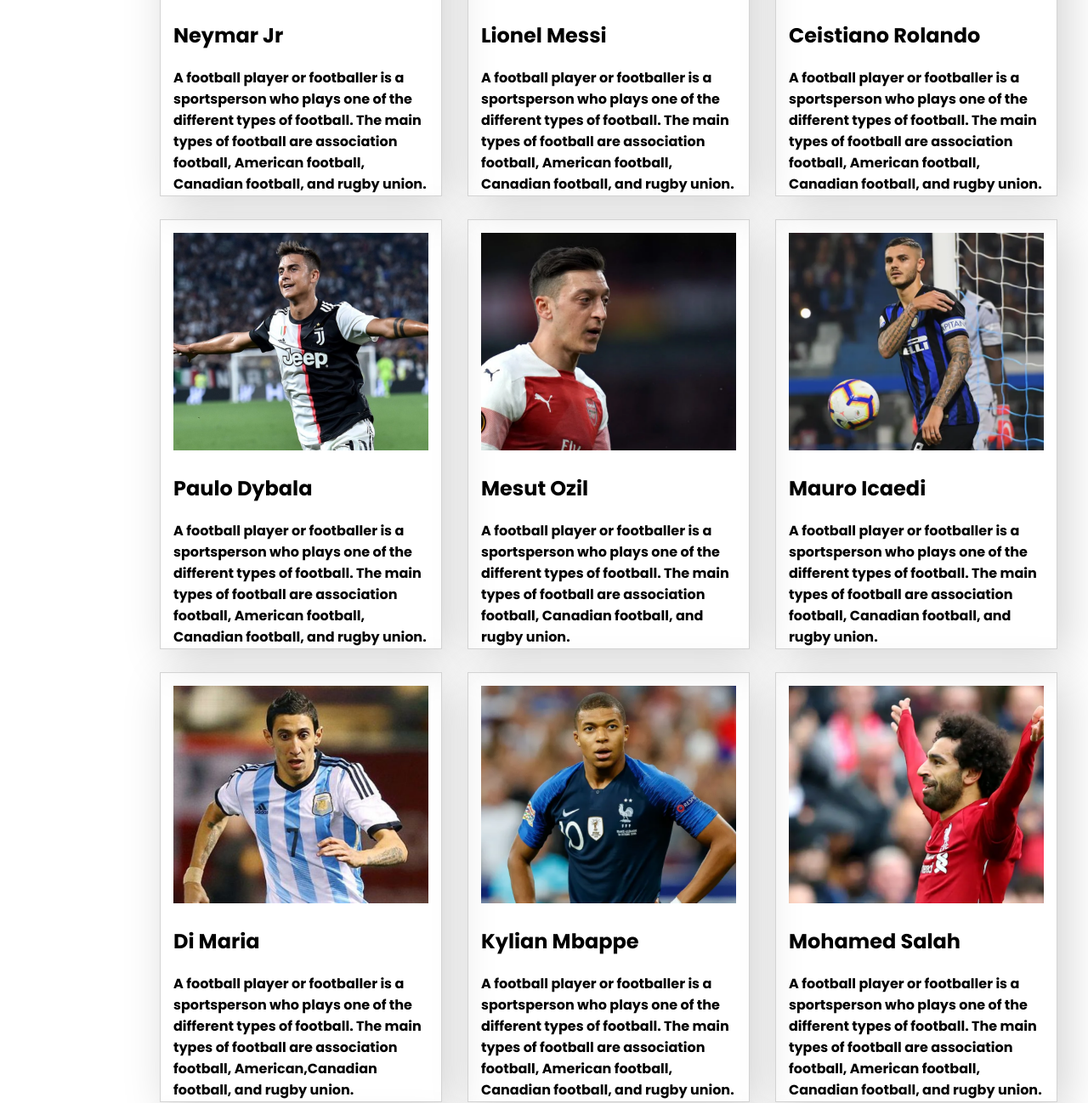
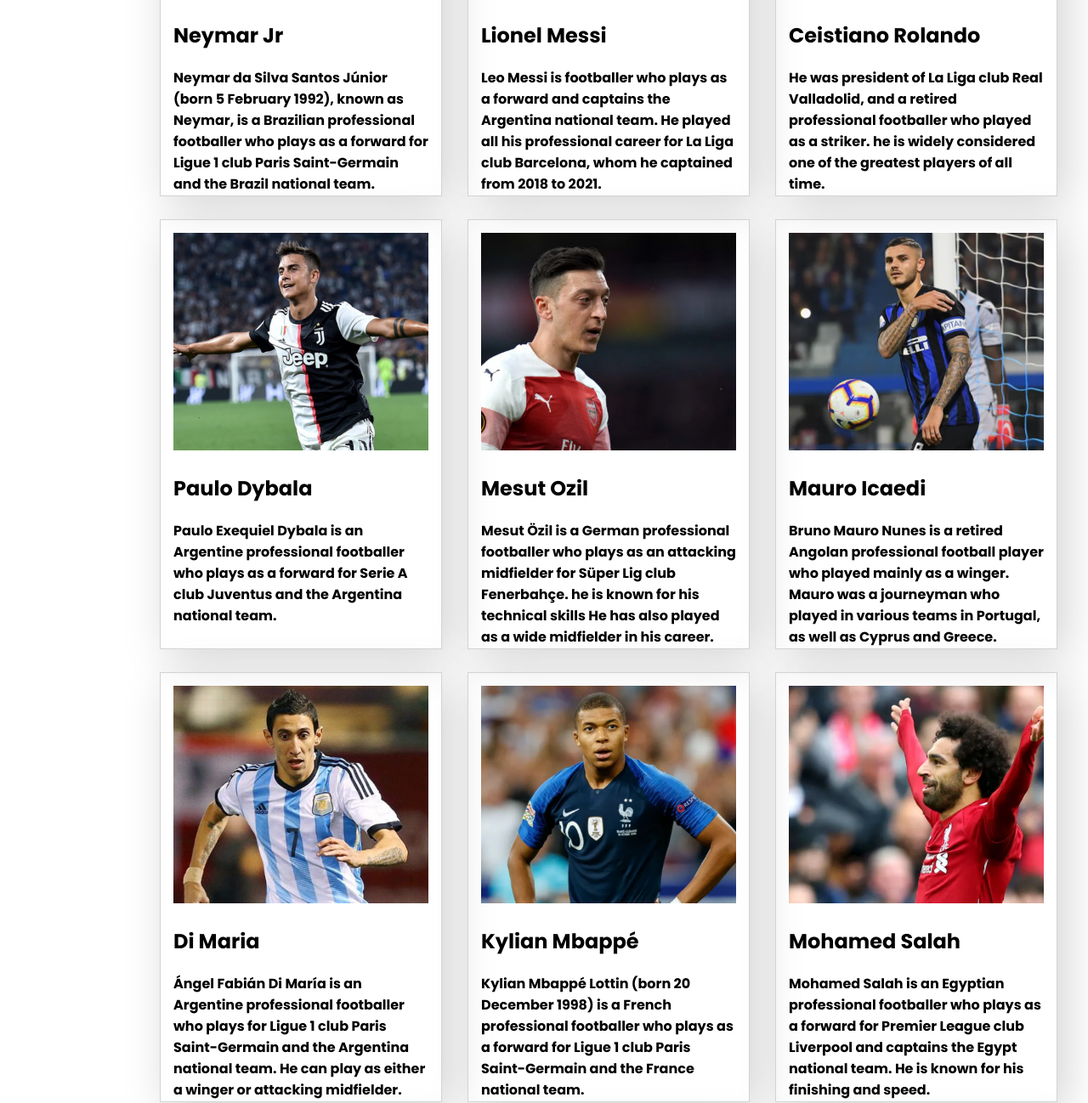
Before and after one commit to SharminAkterLiza/Football-repo, a plain HTML site: page index.html in a window 1280 px wide. Shown: the part 1477-2775 px from the top of the page at 85% size. Drawn offline with Linux system fonts and the light colour scheme.

Commit message:
player info

```diff
--- a/index.html
+++ b/index.html
@@ -38,86 +38,88 @@
                 <div class="player">
                     <img src="images/players/player-1.png" alt="">
                     <h2>Neymar Jr</h2>
-                    <p>A football player or footballer is a sportsperson who plays one of the different types of
-                        football. The main types of football are association football, American football, Canadian
-                        football, and rugby union.</p>
+                    <p>Neymar da Silva Santos Júnior (born 5 February 1992), known as Neymar, is a Brazilian
+                        professional footballer who plays as a forward for Ligue 1 club Paris Saint-Germain and the
+                        Brazil national team.</p>
                 </div>
                 <div class="player">
                     <img src="images/players/player-2.png" alt="">
                     <h2>Lionel Messi</h2>
-                    <p>A football player or footballer is a sportsperson who plays one of the different types of
-                        football. The main types of football are association football, American football, Canadian
-                        football, and rugby union.</p>
+                    <p> Leo Messi is footballer who plays as a forward and captains the Argentina national team. He
+                        played all his
+                        professional career for La Liga club Barcelona, whom he
+                        captained from 2018 to 2021.</p>
                 </div>
                 <div class="player">
                     <img src="images/players/player-3.png" alt="">
                     <h2>Ceistiano Rolando</h2>
-                    <p>A football player or footballer is a sportsperson who plays one of the different types of
-                        football. The main types of football are association football, American football, Canadian
-                        football, and rugby union.</p>
+                    <p>He was president of La Liga club Real Valladolid, and a retired professional footballer who
+                        played as a striker.
+                        he is widely considered one of the greatest players of all time. </p>
                 </div>
                 <div class="player">
                     <img src="images/players/player-4.png" alt="">
                     <h2>Paulo Dybala</h2>
-                    <p>A football player or footballer is a sportsperson who plays one of the different types of
-                        football. The main types of football are association football, American football, Canadian
-                        football, and rugby union.</p>
+                    <p>Paulo Exequiel Dybala is an Argentine professional footballer who plays as a forward for Serie A
+                        club Juventus and the Argentina national team.
+
+
                 </div>
                 <div class="player">
                     <img src="images/players/player-5.png" alt="">
                     <h2>Mesut Ozil</h2>
-                    <p>A football player or footballer is a sportsperson who plays one of the different types of
-                        football. The main types of football are association football, Canadian football, and rugby
-                        union.</p>
+                    <p>Mesut Özil is a German professional footballer who plays as an attacking midfielder for Süper Lig
+                        club Fenerbahçe. he is known for his technical skills He has also played as a wide midfielder in
+                        his career.</p>
                 </div>
                 <div class="player">
                     <img src="images/players/player-6.png" alt="">
                     <h2>Mauro Icaedi</h2>
-                    <p>A football player or footballer is a sportsperson who plays one of the different types of
-                        football. The main types of football are association football, Canadian football, and rugby
-                        union.</p>
+                    <p>Bruno Mauro Nunes is a retired
+                        Angolan professional football player who played mainly as a winger. Mauro was a journeyman who
+                        played in various teams in Portugal, as well as Cyprus and Greece.</p>
                 </div>
                 <div class="player">
                     <img src="images/players/player-7.png" alt="">
                     <h2>Di Maria</h2>
-                    <p>A football player or footballer is a sportsperson who plays one of the different types of
-                        football. The main types of football are association football, American,Canadian
-                        football, and rugby union.</p>
+                    <p>Ángel Fabián Di María is an Argentine professional footballer who plays
+                        for Ligue 1 club Paris Saint-Germain and the Argentina national team. He can play as either a
+                        winger or attacking midfielder.</p>
                 </div>
                 <div class="player">
                     <img src="images/players/player-8.png" alt="">
-                    <h2>Kylian Mbappe</h2>
-                    <p>A football player or footballer is a sportsperson who plays one of the different types of
-                        football. The main types of football are association football, American football, Canadian
-                        football, and rugby union.</p>
+                    <h2> Kylian Mbappé</h2>
+                    <p>
+                        Kylian Mbappé Lottin (born 20 December 1998) is a French professional footballer who plays as a
+                        forward for Ligue 1 club Paris Saint-Germain and the France national team.</p>
                 </div>
                 <div class="player">
                     <img src="images/players/player-9.png" alt="">
                     <h2>Mohamed Salah</h2>
-                    <p>A football player or footballer is a sportsperson who plays one of the different types of
-                        football. The main types of football are association football, American football, Canadian
-                        football, and rugby union.</p>
+                    <p>Mohamed Salah is an Egyptian professional footballer who plays as a forward
+                        for Premier League club Liverpool and captains the Egypt national team. He is known for his
+                        finishing and speed.</p>
                 </div>
                 <div class="player">
                     <img src="images/players/player-10.png" alt="">
                     <h2>Harry Kane</h2>
-                    <p>A football player or footballer is a sportsperson who plays one of the different types of
-                        football. The main types of football are association football, American football, Canadian
-                        football, and rugby union.</p>
+                    <p>Harry Edward Kane who plays as a striker for Premier League club Tottenham Hotspur and captains
+                        the England national team and one of the best strikers in the world, he is known for
+                        his goalscoring record .</p>
                 </div>
                 <div class="player">
                     <img src="images/players/player-11.png" alt="">
                     <h2>Kevin De Bruyne</h2>
-                    <p>A football player or footballer is a sportsperson who plays one of the different types of
-                        football. The main types of football are association football, American football, Canadian
-                        football, and rugby union.</p>
+                    <p>Kevin De Bruyneplays as a midfielder for Premier League club Manchester City,He is one of just
+                        three playersto have won the PFA Players' Player of the Year award back to back.</p>
                 </div>
                 <div class="player">
                     <img src="images/players/player-12.png" alt="">
-                    <h2>Philippe Coutinho</h2>
-                    <p>A football player or footballer is a sportsperson who plays one of the different types of
-                        football. The main types of football are association football, American football, Canadian
-                        football, and rugby union.</p>
+                    <h2>Philippe Coutinho </h2>
+                    <p>
+                        Philippe Coutinho Correia who plays as an attacking midfielder or winger for Spanish club
+                        Barcelona and the Brazil national team. He is known for his combination of vision, passing,
+                        dribbling and ability. </p>
                 </div>
             </div>
         </section>
```
